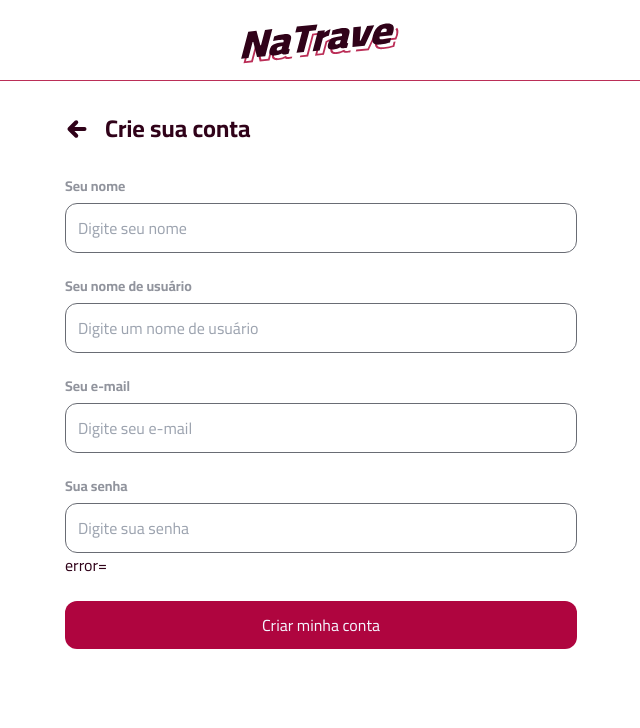
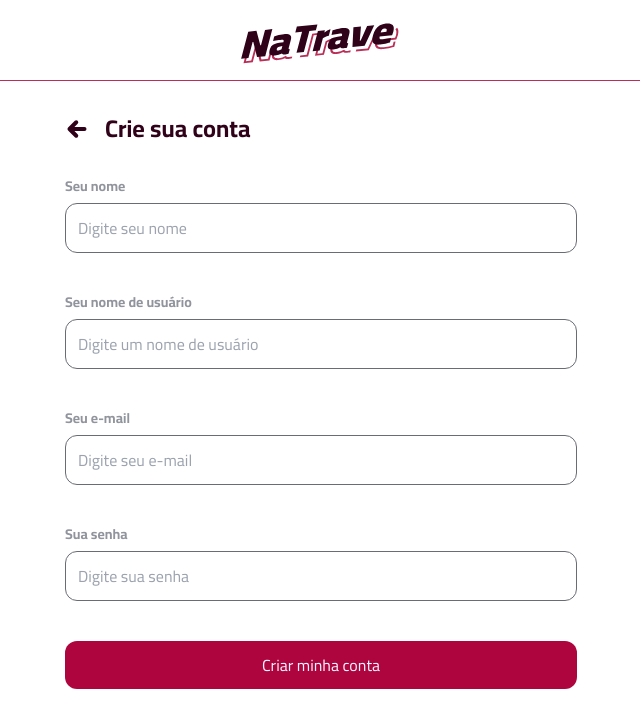
Before and after one commit to caio-guimaraes/challenge-copa, a React (Vite) app: page /signup in a window 1280 px wide. Shown: the top 728 px of the page, without its empty margins (319-959 px from the left). Built offline with nearby package versions, Linux system fonts and the light colour scheme.

Commit message:
Adiciona requisição para cadastro do usuário

```diff
--- a/src/components/Input/index.jsx
+++ b/src/components/Input/index.jsx
@@ -1,6 +1,7 @@
-export const Input = ({ name, label, ...props }) => (
+export const Input = ({ name, label, error, ...props }) => (
     <div className="flex flex-col">
         <label htmlFor={ name } className="text-sm font-bold text-grey-500 mb-2" >{ label }</label>
-        <input {...props} name={ name } id={ name } className="p-3 border border-grey-700 rounded-xl focus:outline focus:outline-1 focus:outline-grey-700 " />
+        <input {...props} name={ name } id={ name } className={`p-3 border border-grey-700 rounded-xl focus:outline focus:outline-1 focus:outline-grey-700 ${error && 'border-red-300'}`} />
+        <span className="p-2 text-sm text-red-300">{ error }</span>
     </div>
 )
--- a/src/pages/SignUp/index.jsx
+++ b/src/pages/SignUp/index.jsx
@@ -13,8 +13,15 @@ const validationSchema = yup.object().shape({
 
 export const SignUp = () => {
     const formik = useFormik({
-        onSubmit: (values) => {
+        onSubmit: async (values) => {
+            const res = await axios({
+                method: 'post',
+                baseURL: 'http://localhost:3000',
+                url: '/users',
+                data: values
+            })
 
+            console.log(res.data)
         },
         initialValues: {
             name: '',
@@ -24,8 +31,6 @@ export const SignUp = () => {
         },
         validationSchema
     })
-
-    console.log(formik.errors)
 
     return (
         <div className="">
@@ -46,23 +51,24 @@ export const SignUp = () => {
                 <form className="p-4 space-y-6" onSubmit={formik.handleSubmit}>
                     <Input type="text" name="name" label="Seu nome" placeholder="Digite seu nome"
                         value={formik.values.name} onChange={formik.handleChange} onBlur={formik.handleBlur}
-                        error={formik.errors.name}
+                        error={formik.touched.name && formik.errors.name}
                     />
                     <Input type="text" name="username" label="Seu nome de usuário" placeholder="Digite um nome de usuário"
                         value={formik.values.username} onChange={formik.handleChange} onBlur={formik.handleBlur}
-                        error={formik.errors.username}
+                        error={formik.touched.username && formik.errors.username}
                     />
                     <Input type="text" name="email" label="Seu e-mail" placeholder="Digite seu e-mail"
                         value={formik.values.email} onChange={formik.handleChange} onBlur={formik.handleBlur}
-                        error={formik.errors.email}
+                        error={formik.touched.email && formik.errors.email}
                     />
                     <Input type="password" name="password" label="Sua senha" placeholder="Digite sua senha"
                         value={formik.values.password} onChange={formik.handleChange} onBlur={formik.handleBlur}
-                        error={formik.errors.password}
+                        error={formik.touched.password && formik.errors.password}
                     />
-                    error={formik.errors.name}
 
-                    <button type='submit' className="block w-full text-center text-white bg-red-500 px-6 py-3 rounded-xl">
+                    <button type='submit' disabled={!formik.isValid}
+                        className="block w-full text-center text-white bg-red-500 px-6 py-3 rounded-xl disabled:opacity-50"
+                    >
                         Criar minha conta
                     </button>
                 </form>
```
